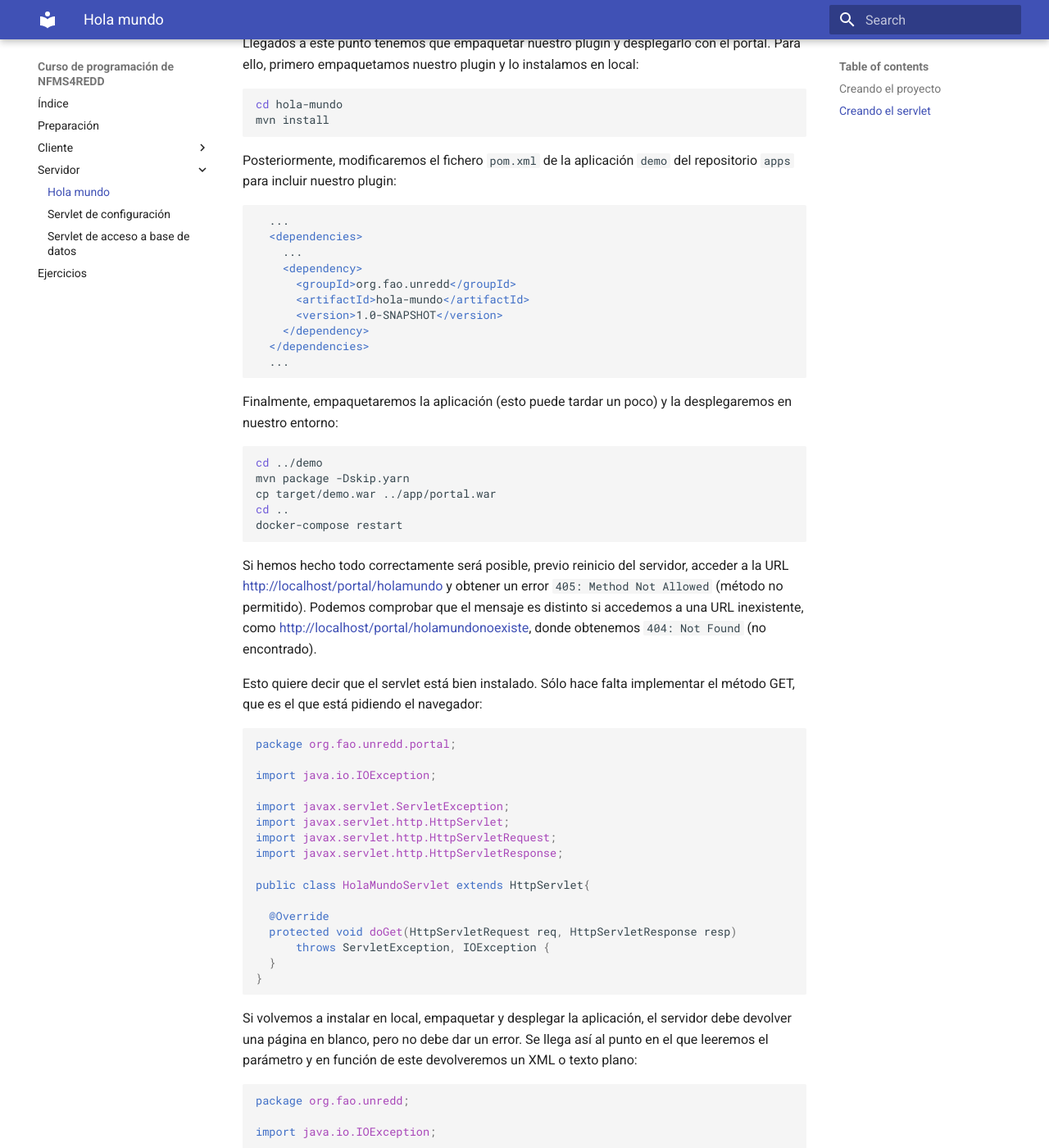
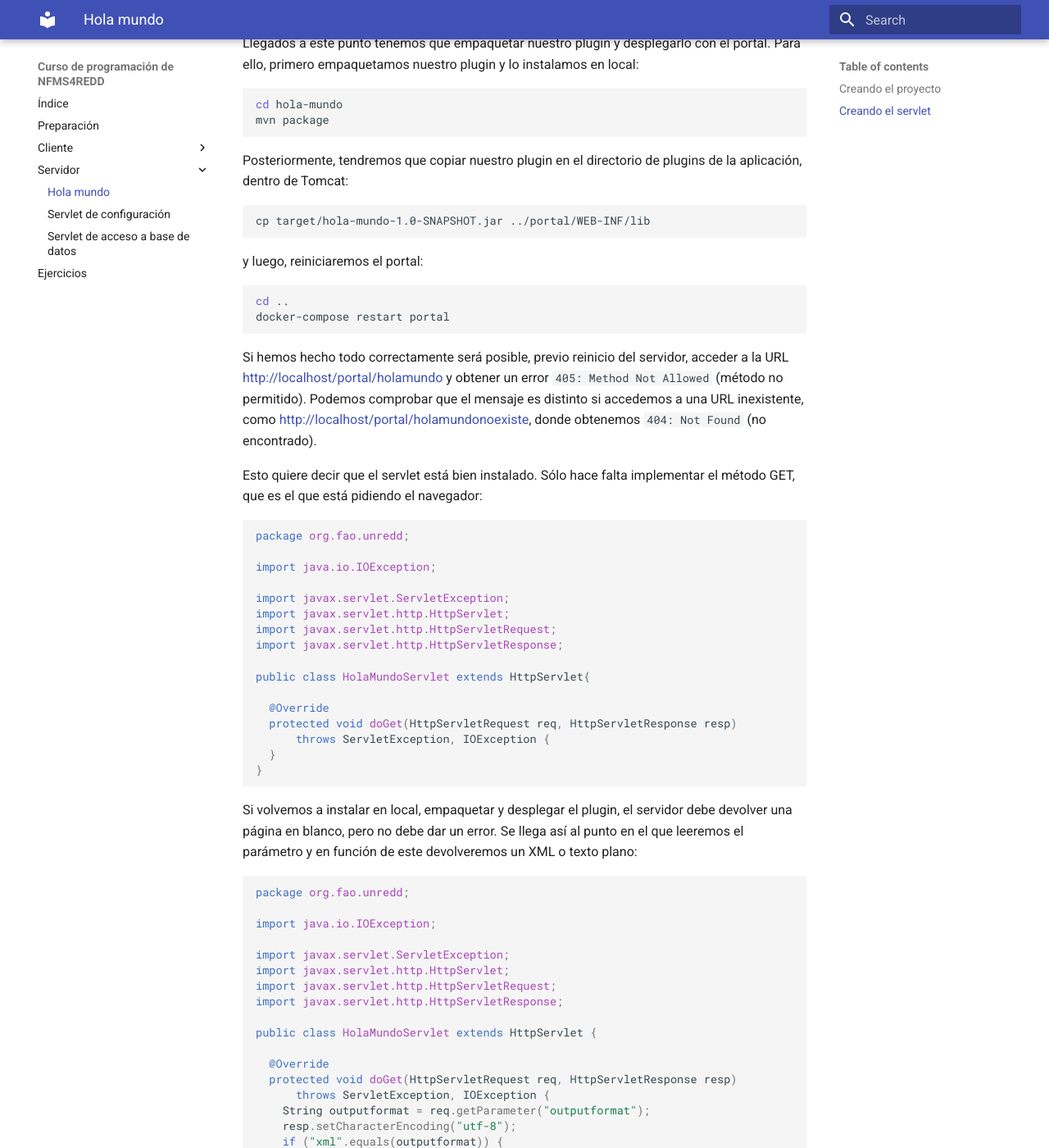
Before and after one commit to nfms4redd/webinar-programacion, an MkDocs documentation site: the page built from docs/server/hello_world.md, in a window 1280 px wide and 1400 px high, scrolled down 1702 px. Shown: the whole window at 82% size. Built offline with MkDocs 1.6.1 and Material for MkDocs 9.7.7, drawn with Linux system fonts in a browser that asks for light colours; old or Windows-style settings are respelled for this version of MkDocs.

Commit message:
Fix server part

````diff
--- a/docs/server/hello_world.md
+++ b/docs/server/hello_world.md
@@ -68,40 +68,28 @@ Llegados a este punto tenemos que empaquetar nuestro plugin y desplegarlo con el
 
 ```bash
 cd hola-mundo
-mvn install
+mvn package
 ```
 
-Posteriormente, modificaremos el fichero `pom.xml` de la aplicación `demo` del repositorio `apps` para incluir nuestro plugin:
+Posteriormente, tendremos que copiar nuestro plugin en el directorio de plugins de la aplicación, dentro de Tomcat:
 
-```xml
-  ...
-  <dependencies>
-    ...
-    <dependency>
-      <groupId>org.fao.unredd</groupId>
-      <artifactId>hola-mundo</artifactId>
-      <version>1.0-SNAPSHOT</version>
-    </dependency>
-  </dependencies>
-  ...
+```bash
+cp target/hola-mundo-1.0-SNAPSHOT.jar ../portal/WEB-INF/lib
 ```
 
-Finalmente, empaquetaremos la aplicación (esto puede tardar un poco) y la desplegaremos en nuestro entorno:
+y luego, reiniciaremos el portal:
 
 ```bash
-cd ../demo
-mvn package -Dskip.yarn
-cp target/demo.war ../app/portal.war
 cd ..
-docker-compose restart
+docker-compose restart portal
 ```
 
-Si hemos hecho todo correctamente será posible, previo reinicio del servidor, acceder a la URL [http://localhost/portal/holamundo](http://localhost/portal/holamundo) y obtener un error `405: Method Not Allowed` (método no permitido). Podemos comprobar que el mensaje es distinto si accedemos a una URL inexistente, como [http://localhost/portal/holamundonoexiste](http://localhost/portal/holamundonoexiste), donde obtenemos `404: Not Found` (no encontrado).
+Si hemos hecho todo correctamente será posible, previo reinicio del servidor, acceder a la URL [http://localhost/portal/holamundo](http://localhost:8082/portal/holamundo) y obtener un error `405: Method Not Allowed` (método no permitido). Podemos comprobar que el mensaje es distinto si accedemos a una URL inexistente, como [http://localhost/portal/holamundonoexiste](http://localhost:8082/portal/holamundonoexiste), donde obtenemos `404: Not Found` (no encontrado).
 
 Esto quiere decir que el servlet está bien instalado. Sólo hace falta implementar el método GET, que es el que está pidiendo el navegador:
 
 ```java
-package org.fao.unredd.portal;
+package org.fao.unredd;
 
 import java.io.IOException;
 
@@ -119,7 +107,7 @@ public class HolaMundoServlet extends HttpServlet{
 }
 ```
 
-Si volvemos a instalar en local, empaquetar y desplegar la aplicación, el servidor debe devolver una página en blanco, pero no debe dar un error. Se llega así al punto en el que leeremos el parámetro y en función de este devolveremos un XML o texto plano:
+Si volvemos a instalar en local, empaquetar y desplegar el plugin, el servidor debe devolver una página en blanco, pero no debe dar un error. Se llega así al punto en el que leeremos el parámetro y en función de este devolveremos un XML o texto plano:
 
 ```java
 package org.fao.unredd;
````
Also changed, not shown: docs/server/config_servlet.md (+9 -7 lines), docs/server/db_servlet.md (+16 -3 lines), docs/setup.md (+9 -9 lines), docs/static/docker-compose.yml (+4 -4 lines), docs/static/workdir.png.
